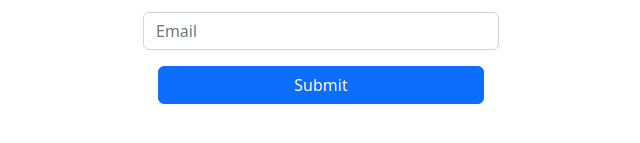
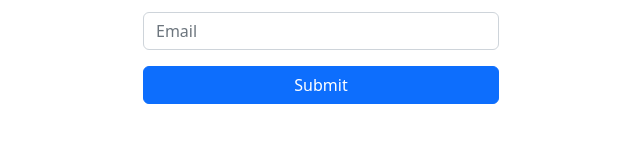
Before and after one commit to salahitani/angular-restaurant, an Angular app: page /login in a window 1280 px wide. Shown: the part 491-634 px from the top of the page, without its empty margins (319-959 px from the left). Built offline with nearby package versions, Linux system fonts and the light colour scheme.

Commit message:
fixed padding of Login Button

```diff
--- a/src/app/log-in-form/log-in-form.component.html
+++ b/src/app/log-in-form/log-in-form.component.html
@@ -9,7 +9,7 @@
           <label for="email" class="mb-2">Email: </label>
           <input placeholder='Email' type="text" id="email" formControlName="email" class="form-control mb-3" />
         </div>
-        <div class="d-grid col-12 mx-auto">
+        <div class="d-grid col-12 mx-auto p-0">
           <button type="submit" class="btn btn-primary">Submit</button>
         </div>
       </form>
```
